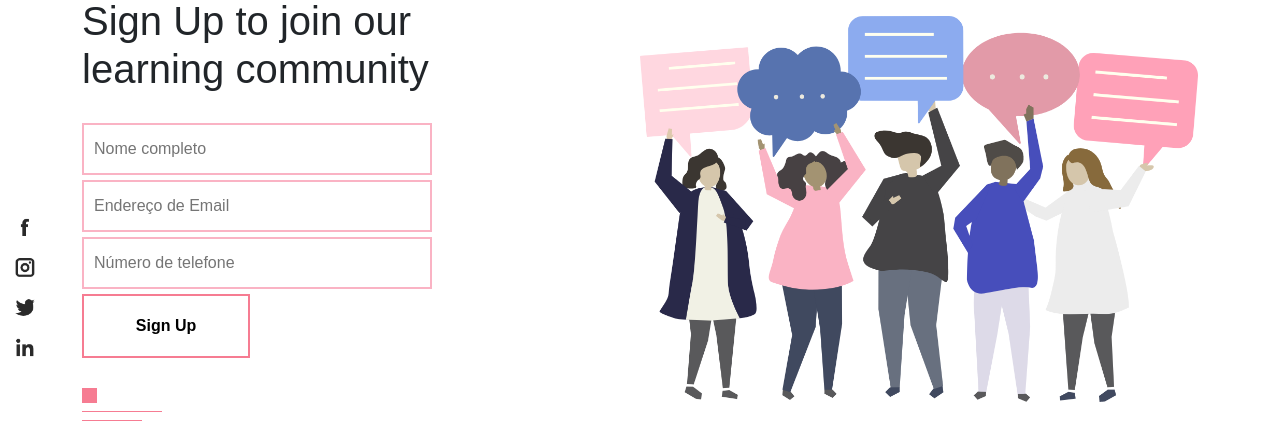
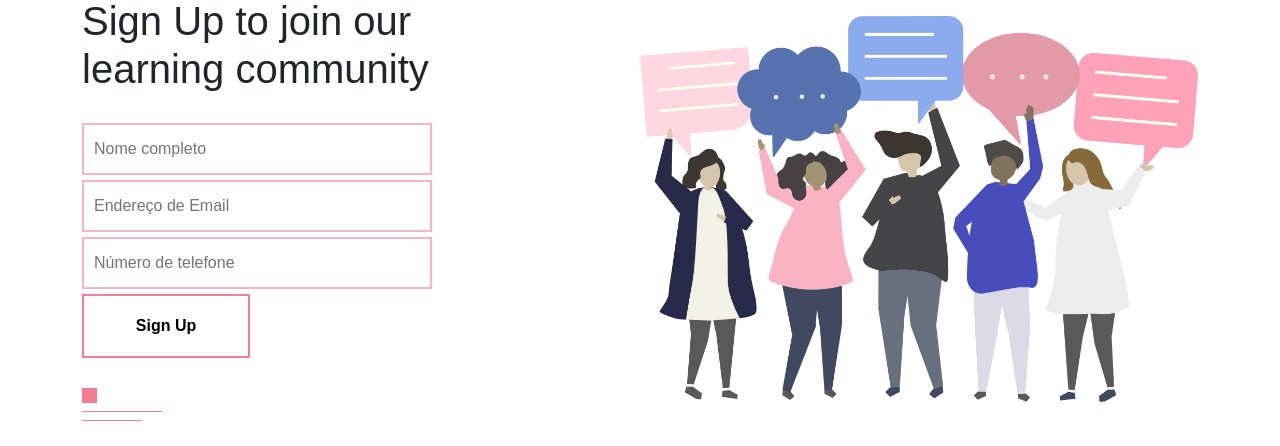
Before and after one commit to Glightman/Blake_Leading, a Flask app: page / in a window 1280 px wide. Shown: the part 103-549 px from the top of the page. Run offline with Flask 2, Linux system fonts and the light colour scheme.

Commit message:
Update index.html

```diff
--- a/templates/index.html
+++ b/templates/index.html
@@ -249,12 +249,12 @@
 
 
 <!-- SOCIAL ICONS -->
-    <div class="social-icons">
+    <!-- <div class="social-icons">
         <img src="../static/facebook.png">
         <img src="../static/instagram.png">
         <img src="../static/twitter.png">
         <img src="../static/linkedin.png">
-    </div>
+    </div> -->
 
     <script>
         var menuBtn = document.getElementById("menuBtn");
```
